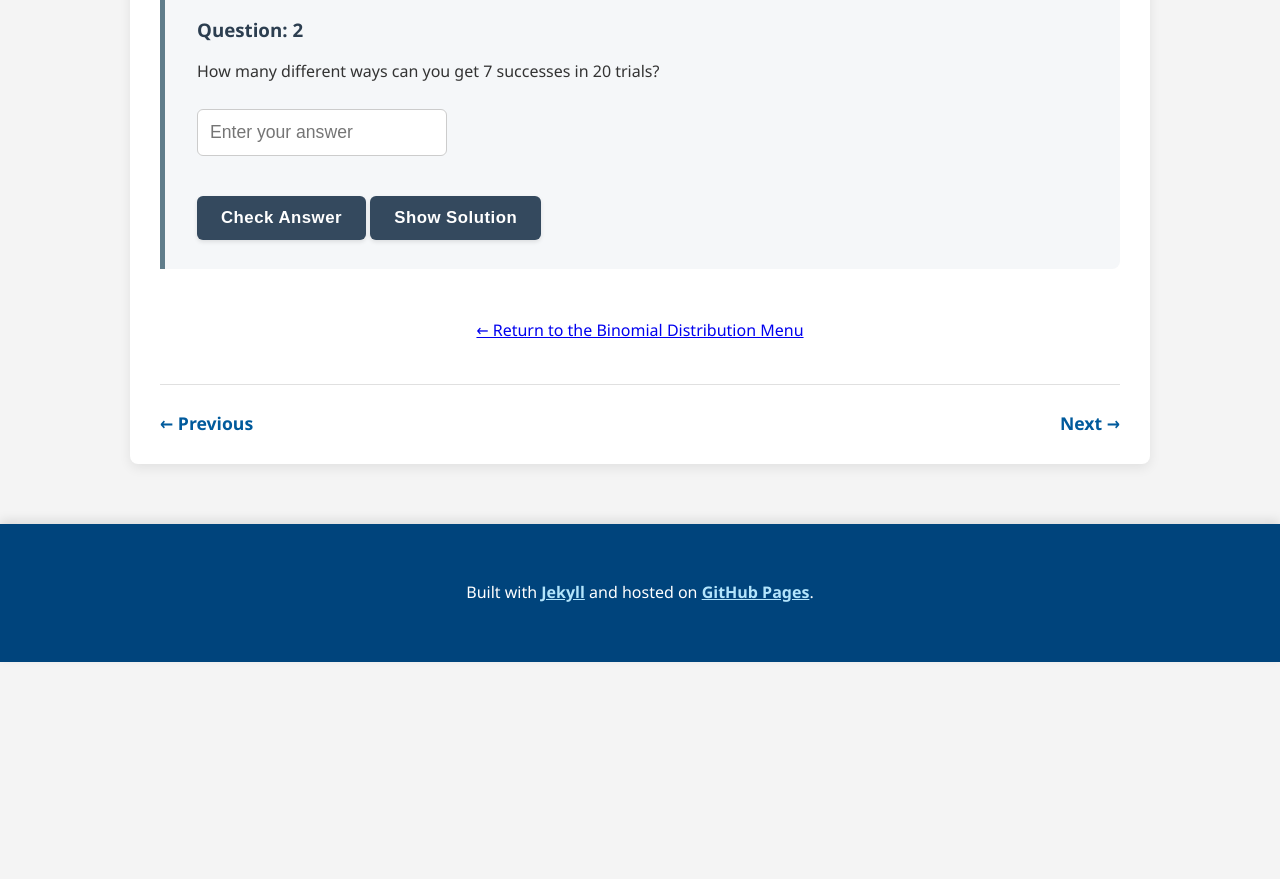
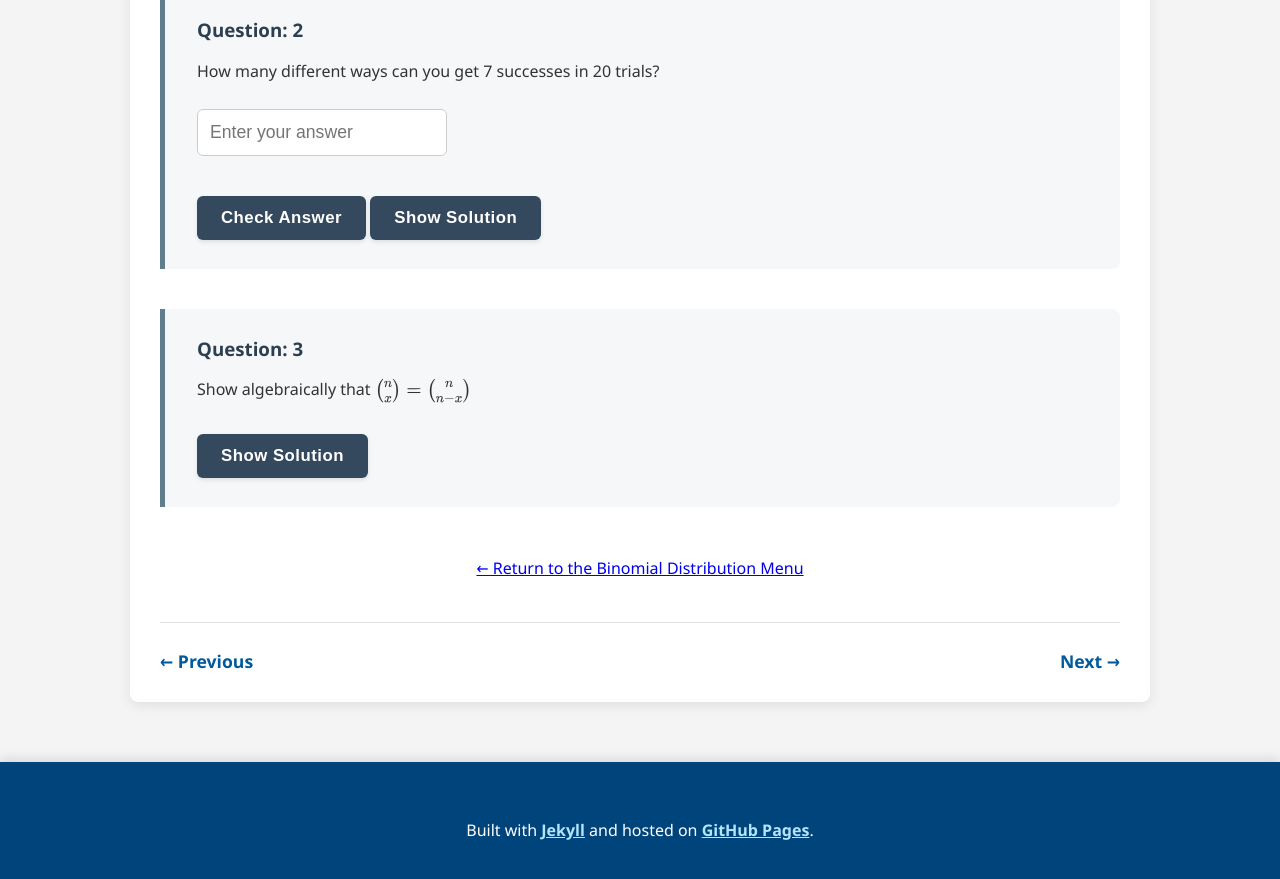
Before and after one commit to probe973/eco-4001b, a Jekyll site: the page built from binomial/02-combinations.md, in a window 1280 px wide and 900 px high, scrolled down 1927 px. Shown: the top 879 px of the window. Built offline with Jekyll 4.4.1, drawn with Linux system fonts in a browser that asks for light colours; before the commit the page ends 2589 px from its top, so only the background shows below that.

Commit message:
Update 02-combinations.md

```diff
--- a/binomial/02-combinations.md
+++ b/binomial/02-combinations.md
@@ -81,6 +81,14 @@ tolerance="0"
 solution_text="$ 20 \choose 7$"
 %}
 
+{% include question_dropdown.html
+    id="bincoef3"
+    title="3"
+    question_text="Show algebraically that $${n \choose x}={n \choose n-x}$$"
+    solution_text="${n \choose x} = \frac{n!}{x!(n-x)!}$ <br> ${n \choose n-x} = \frac{n!}{(n-x)!(n-(n-x))!}=\frac{n!}{(n-x)!x!}=\frac{n!}{x!(n-x)!}={n \choose x}$"
+%}
+
+
 <div style="text-align: center; margin-top: 3em;">
     <a href="{{ "/binomial/" | relative_url }}">← Return to the Binomial Distribution Menu</a>
 </div>
```
